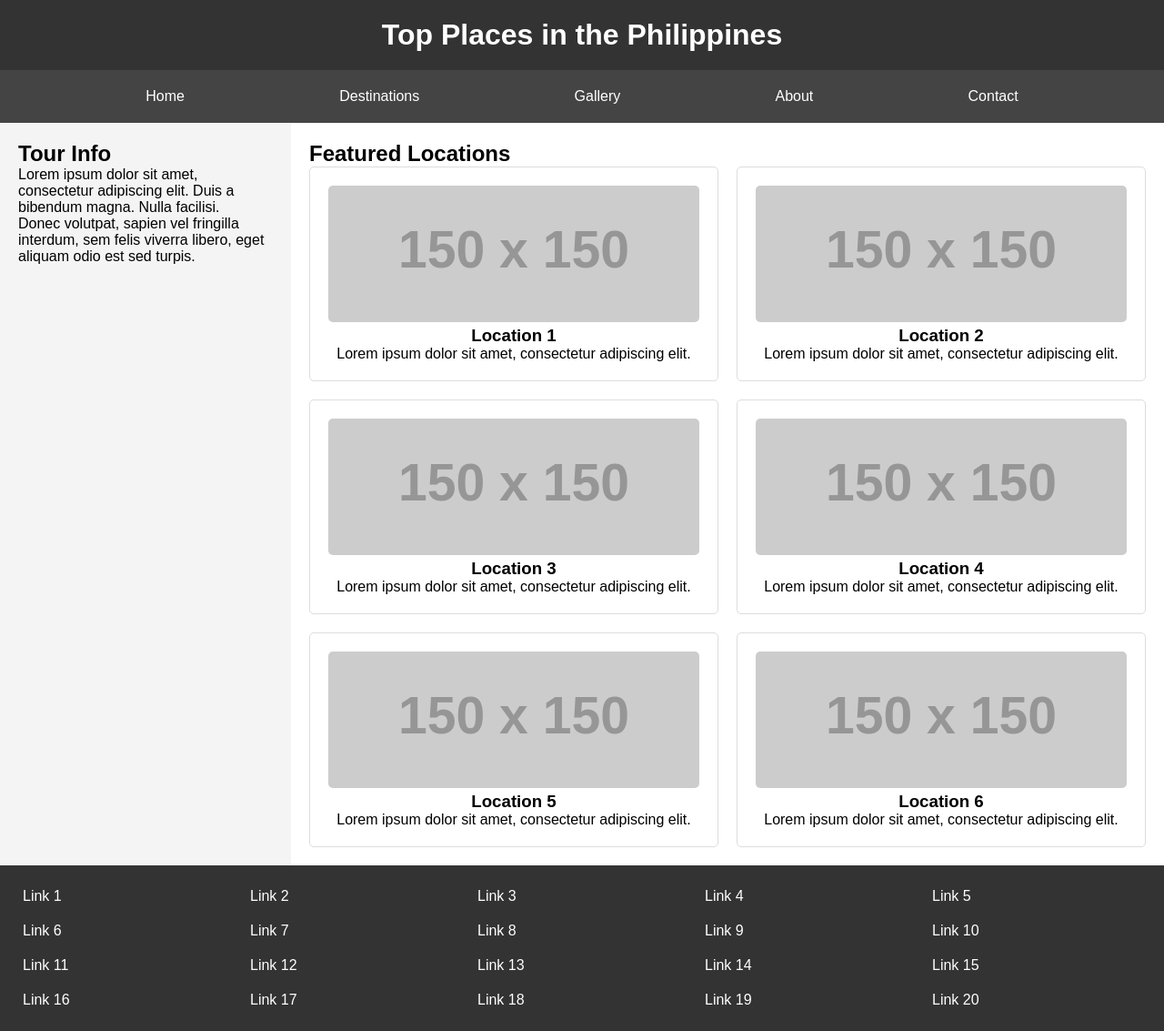
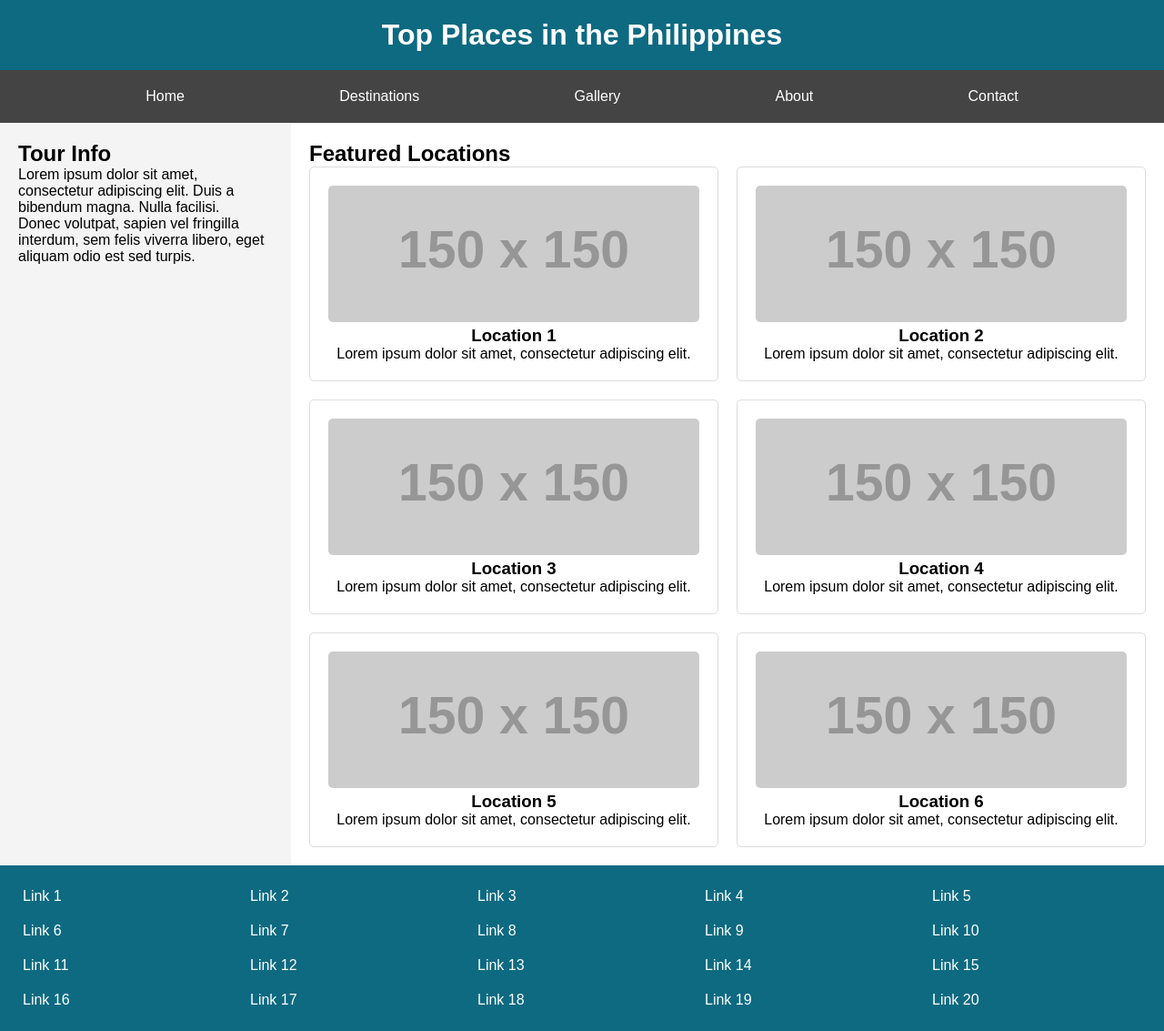
Before and after one commit to mamba24th/projects-mamba24th-main, a plain HTML site: page projects/FlexandGreed/flex.html in a window 1280 px wide. Shown: the whole page at 91% size. Drawn offline with Linux system fonts and the light colour scheme; placeholder pictures from the web are drawn by us.

Commit message:
Homework

```diff
--- a/projects/FlexandGreed/flexDesign.css
+++ b/projects/FlexandGreed/flexDesign.css
@@ -10,7 +10,7 @@ body {
     min-height: 100vh;
 }
 header {
-    background-color: #333;
+    background-color: #0d6a81;
     color: #fff;
     padding: 20px;
     text-align: center;
@@ -59,7 +59,7 @@ aside {
     border-radius: 5px;
 }
 footer {
-    background-color: #333;
+    background-color: #0d6a81;
     color: #fff;
     padding: 20px;
 }
```
